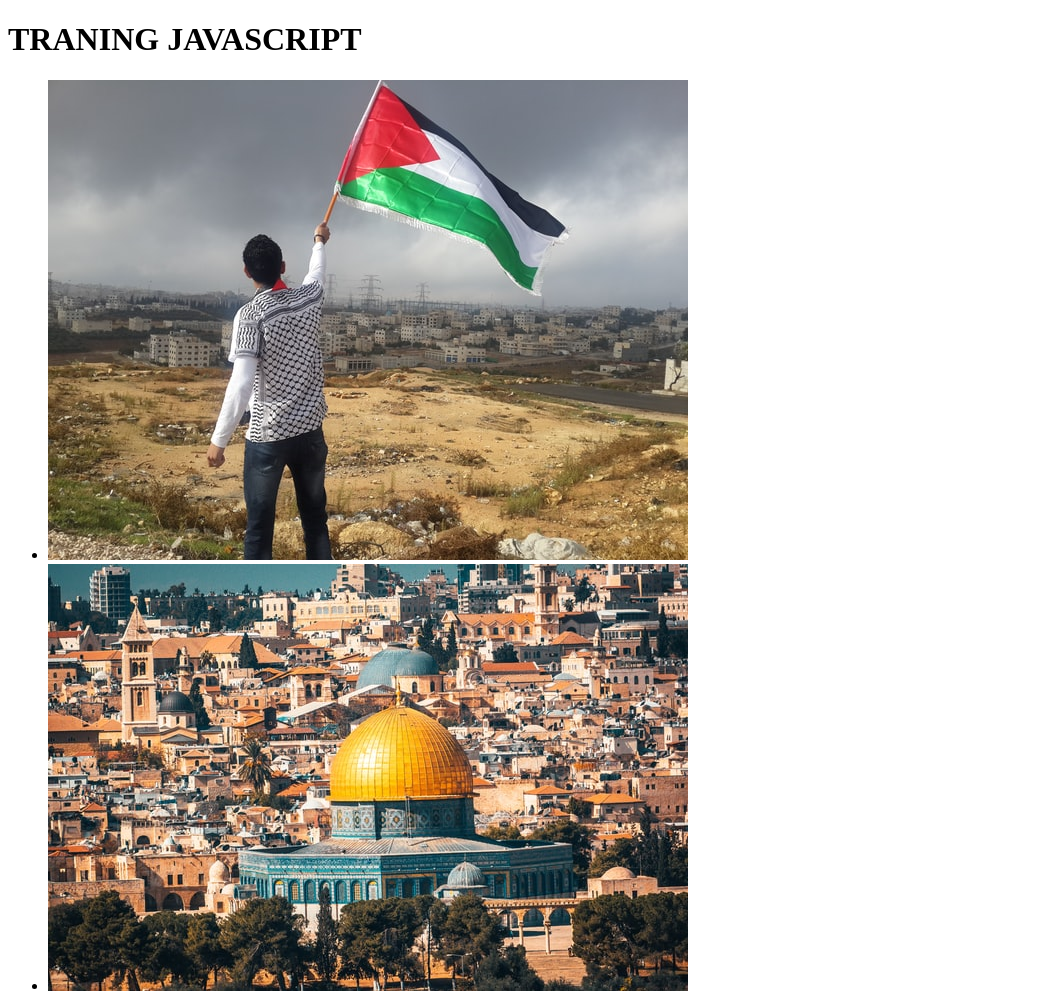
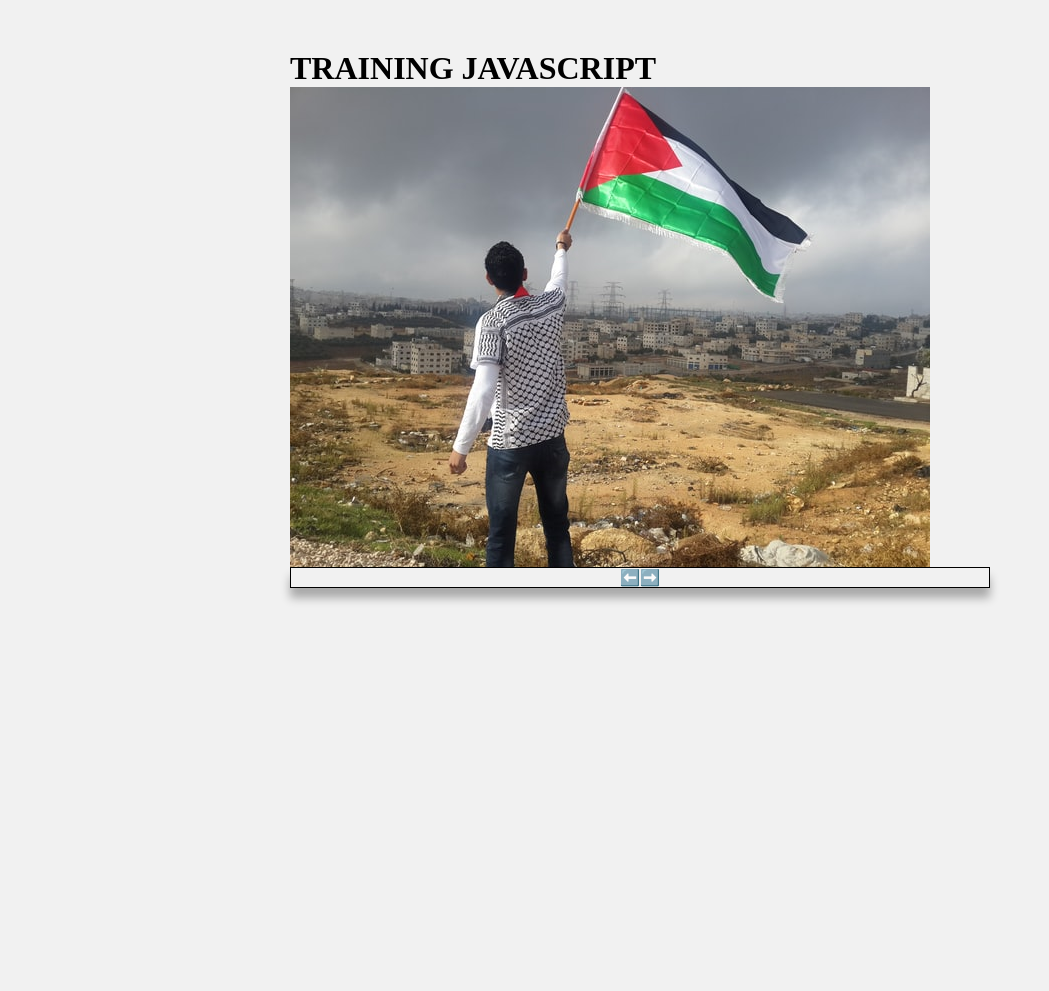
Before and after one commit to Develoqer/vanillajs, a plain HTML site: page index.html in a window 1280 px wide. Shown: the top 991 px of the page, without its empty margins (0-1049 px from the left). After the commit the page ends 800 px from the top, so only its background shows below. Drawn offline with Linux system fonts and the light colour scheme.

Commit message:
third commit html css has done next step will add event listener on the buttons in js to activate the function to inject the ccs class active aand show the next picture in this slider

```diff
--- a/index.html
+++ b/index.html
@@ -9,13 +9,20 @@
 </head>
 <body>
 <div class="container">
-        <h1>TRANING JAVASCRIPT</h1>
+        <h1>TRAINING JAVASCRIPT</h1>
+<div class="slider">
     <ul>
-        <li class="active" id="slide1"><img src="./img/slide1.jpg" alt="a man brandishing a flag of Palestine"></li>
+        <li id="slide1"><img class="active" src="./img/slide1.jpg" alt="a man brandishing a flag of Palestine"></li>
         <li id="slide2"><img src="./img/slide2.jpg" alt="One of the mosque of masjid el haram"></li>
         <li id="slide3"><img src="./img/slide3.jpg" alt="protesters for peace in Palestine"></li>
     </ul>
 </div>
+<div class="cont-btn">
+    <div class="btn-nav left">⬅️</div>
+    <div class="btn-nav right">➡️</div>
+</div>
+
+</div>
     <Script src="./js/app.js"></Script>
 </body>
 </html>
--- a/styles/styles.css
+++ b/styles/styles.css
@@ -1 +1,40 @@
-*
+*, ::before, ::after {
+    margin: 0;
+    padding: 0;
+    box-sizing: border-box;
+    list-style: none;
+}
+
+body{
+    background: #f1f1f1f1;
+}
+
+.container{
+    max-width: 800px;
+    margin: 0 auto;
+    padding: 50px;
+}
+
+.slider img{
+    max-width: 100%;
+    display: none;
+}
+
+img.active{
+    display: block;
+    animation: fade 0.8s;
+}
+
+@keyframes fade {
+    from{opacity: 0;}
+    to{opacity: 1;}
+}
+
+.cont-btn{
+    width: 100%;
+    height: auto;
+    border: 1px solid #000;
+    box-shadow: 0 10px 10px rgba(0,0,0,0.3);
+    display: flex;
+    justify-content: center;
+}
```
